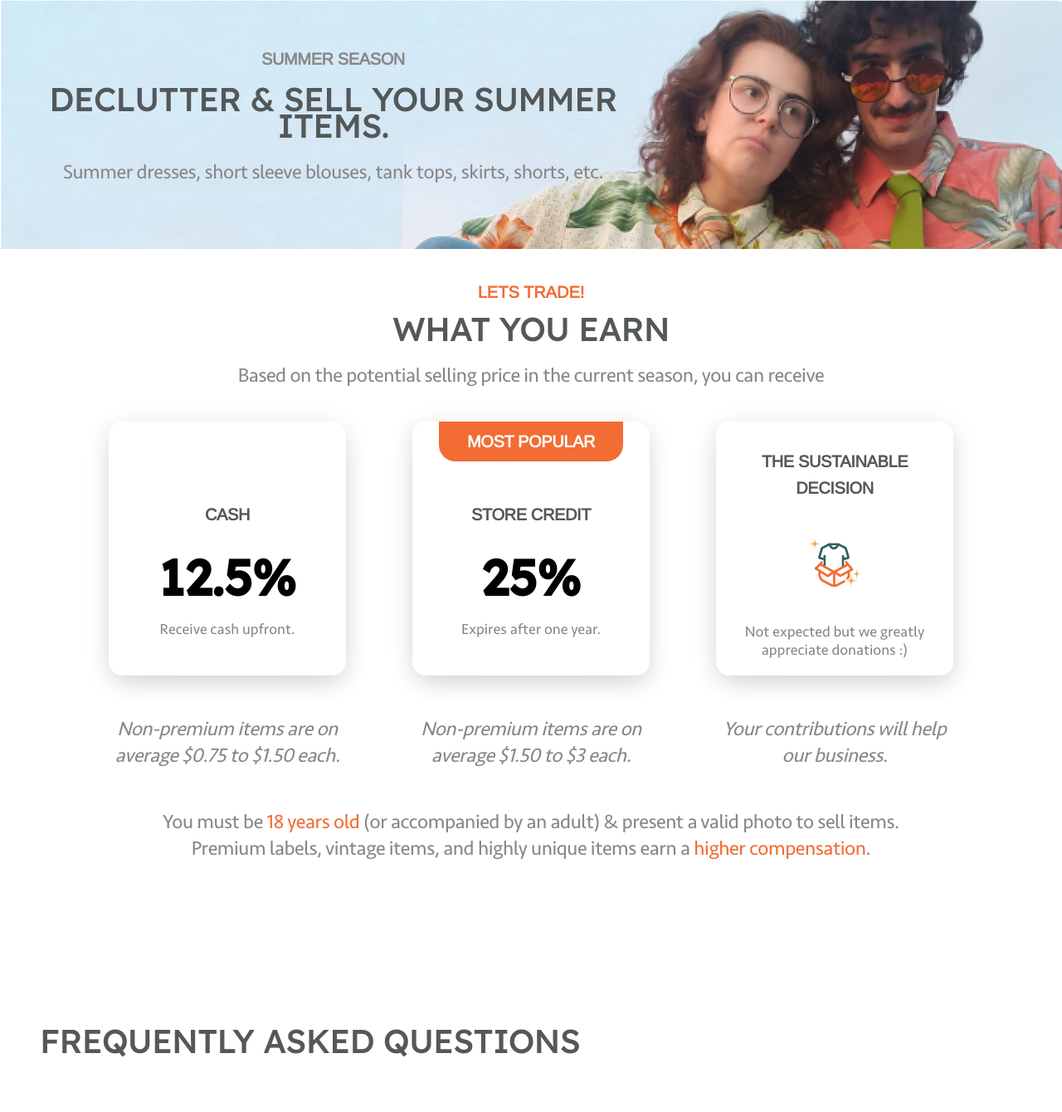
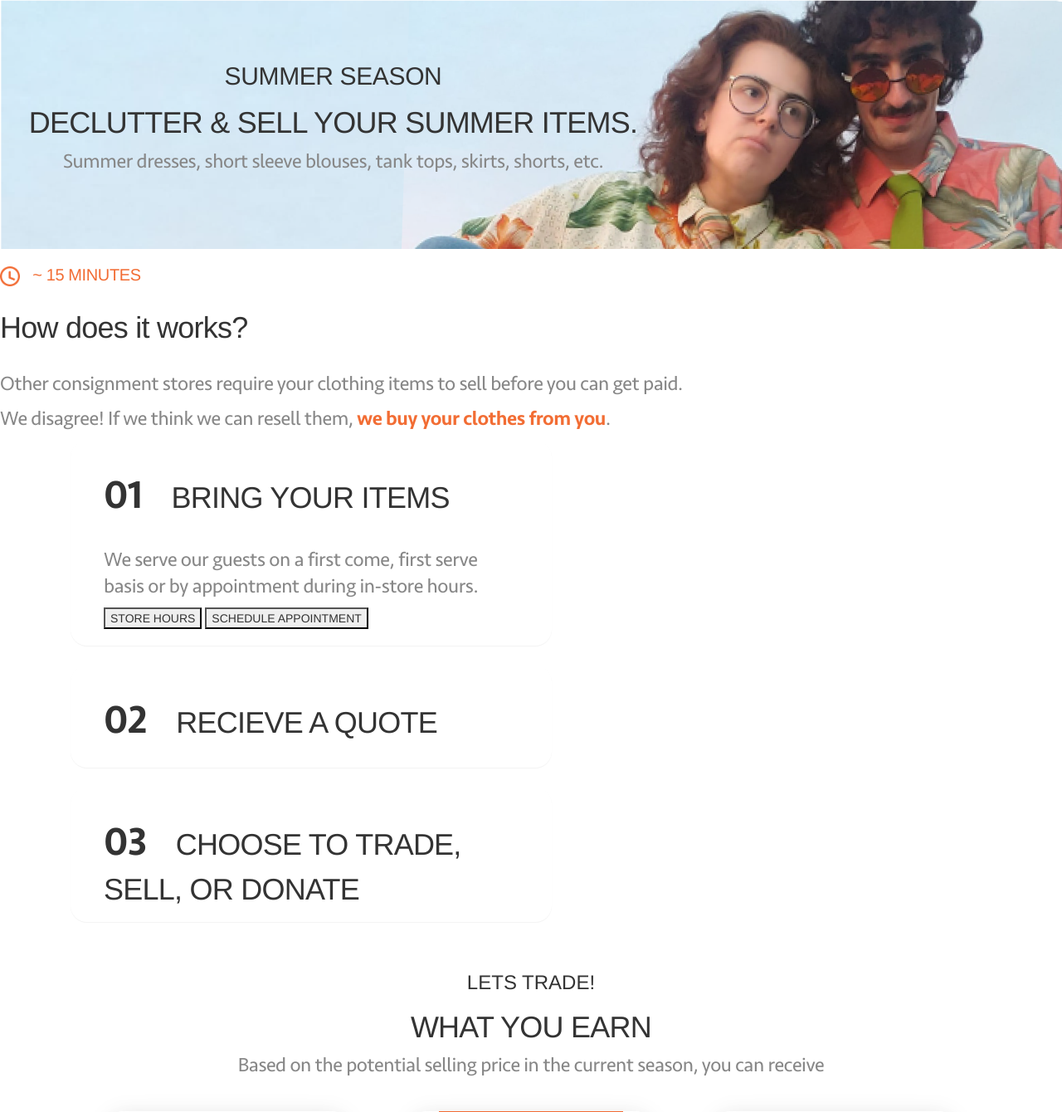
Before and after one commit to Ruprabhu25/boheme-website, a Flask app: template templates/trade.html in a window 1280 px wide. Shown: the top 1340 px of the page at 83% size. Run offline with Flask 3, Linux system fonts and the light colour scheme; the template is opened without the code that fills it, so the values that code supplies are empty; some libraries are stand-ins or nearby versions; some web fonts are replaced.

Commit message:
added how does it work

```diff
--- a/templates/trade.html
+++ b/templates/trade.html
@@ -21,6 +21,64 @@
             <h1>Declutter & Sell your summer items.</h1>
             <p>Summer dresses, short sleeve blouses, tank tops, skirts, shorts, etc.</p>
         </div>
+    </div>
+    <!--how does it work-->
+     <div id="how-does-it-work">
+      <div id ="work-side1">
+        <h2 style="display:inline-block; color:#F26D34;font-size:20px;"> <img style="height:24px;width:24px;margin-right:10px;"src="/static/img/timeicon.png"/>  ~ 15 minutes </h2>
+        <h1 style="text-transform: none; margin-bottom: 32px;"> How does it works?</h1>
+        <p style="text-align: left;">Other consignment stores require your clothing items to sell before you can get paid. </p>
+        <p style="text-align: left;">We disagree! If we think we can resell them, <span style="font-family:'seravekmedium'; color: #F26D34"> we buy your clothes from you</span>.</p>
+      </div>
+      <div id="work-side2">
+        <link rel="stylesheet" href="https://maxcdn.bootstrapcdn.com/bootstrap/3.4.1/css/bootstrap.min.css">
+        <script src="https://ajax.googleapis.com/ajax/libs/jquery/3.6.4/jquery.min.js"></script>
+        <script src="https://maxcdn.bootstrapcdn.com/bootstrap/3.4.1/js/bootstrap.min.js"></script>
+        <div class ="container">
+          <div class="panel-group" id="accordion">
+            <div class="panel panel-default" style="padding: 20px; width: 580px; border-radius: 20px;background: #FFF; border:none; margin-bottom:24px; cursor: pointer;">
+              <div class="panel-heading" style="padding: 0px; border-radius: 20px; background:#FFF;">
+                <h4 class="panel-title">
+                  <h1 style="margin-left: 20px; margin-right: 20px; margin-top: 0px; margin-bottom: 0px;" data-toggle="collapse" data-parent="#accordion" href="#collapse1"> <span id="number-work"><h1 style="font-family:'seravekmedium';font-size: 48px; display:inline-block;margin-right:26px"> 01 </h1></span> Bring your Items</h1>
+                </h4>
+              </div>
+              <div id="collapse1" class="panel-collapse collapse in">
+                <div style="border:none; padding: 0px; margin-top: 24px; margin-left: 20px;  margin-right: 20px;" class="panel-body"><p style="text-align: left;"> We serve our guests on a first come, first serve basis or by appointment during in-store hours.</p>
+                  <div id="store-bttn">
+                    <button id="store-hr" onClick="location.href='contact.html'">STORE HOURS</button>
+                  <button id="schedule-button" onClick="window.open('https://squareup.com/appointments/book/3srvschplnsg15/DYX6Q6CE3GKAW/services','_blank')">SCHEDULE APPOINTMENT</button>
+                </div>
+                </div>
+              </div>
+            </div>
+            <div class="panel panel-default" style="padding: 20px;width: 580px; border-radius: 20px;background: #FFF; border:none; margin-bottom:24px; cursor: pointer;">
+              <div class="panel-heading" style="padding: 0px;border-radius: 20px; background: #FFF;">
+                <h4 class="panel-title">
+                  <h1 style="margin-left: 20px; margin-right: 20px; margin-top: 0px; margin-bottom: 0px;"data-toggle="collapse" data-parent="#accordion" href="#collapse2"> <span id="number-work"><h1 style="font-family:'seravekmedium';font-size: 48px; display:inline-block;margin-right:26px"> 02 </h1></span>  Recieve a Quote </h1>
+                </h4>
+              </div>
+              <div id="collapse2" class="panel-collapse collapse">
+                <div style="border:none; padding: 0px; margin-top: 24px; margin-left: 20px;  margin-right: 20px;" class="panel-body"><p style="text-align: left;">Our experienced team will inspect your clothes based on brand, condition, and unique style.  </p>
+                  <button id="store-hr">VIEW SELLING GUIDE</button>
+                </div>
+              </div>
+            </div>
+            <div class="panel panel-default" style="padding: 20px;width: 580px; border-radius: 20px;background: #FFF; border:none; cursor: pointer;">
+              <div class="panel-heading" style="padding: 0px;border-radius: 20px; background: #FFF;">
+                <h4 class="panel-title">
+                  <h1 style="margin-left: 20px; margin-right: 20px; margin-top: 0px; margin-bottom: 0px;" data-toggle="collapse" data-parent="#accordion" href="#collapse3"> <span id="number-work"><h1 style="font-family:'seravekmedium';font-size: 48px; display:inline-block;margin-right:26px"> 03 </h1></span>  Choose to Trade, Sell, or Donate</h1>
+                </h4>
+              </div>
+              <div id="collapse3" class="panel-collapse collapse">
+                <div style="border:none; padding: 0px; margin-top: 24px; margin-left: 20px; margin-right: 20px;" class="panel-body"><p style="text-align: left;"> You must be <span style="font-family: 'seravekmedium'; display:inline-block"> 18 years</span> (or accompanied by an adult) & present a valid photo to sell items. </p>
+                  <button id="store-hr">VIEW PRICING GUIDE</button>
+                </div>
+              </div>
+            </div>
+          </div>
+        </div>
+      </div>
+      </div>
     </div>
     <div id="earn-titles">
         <h3>Lets Trade!</h3>
```
